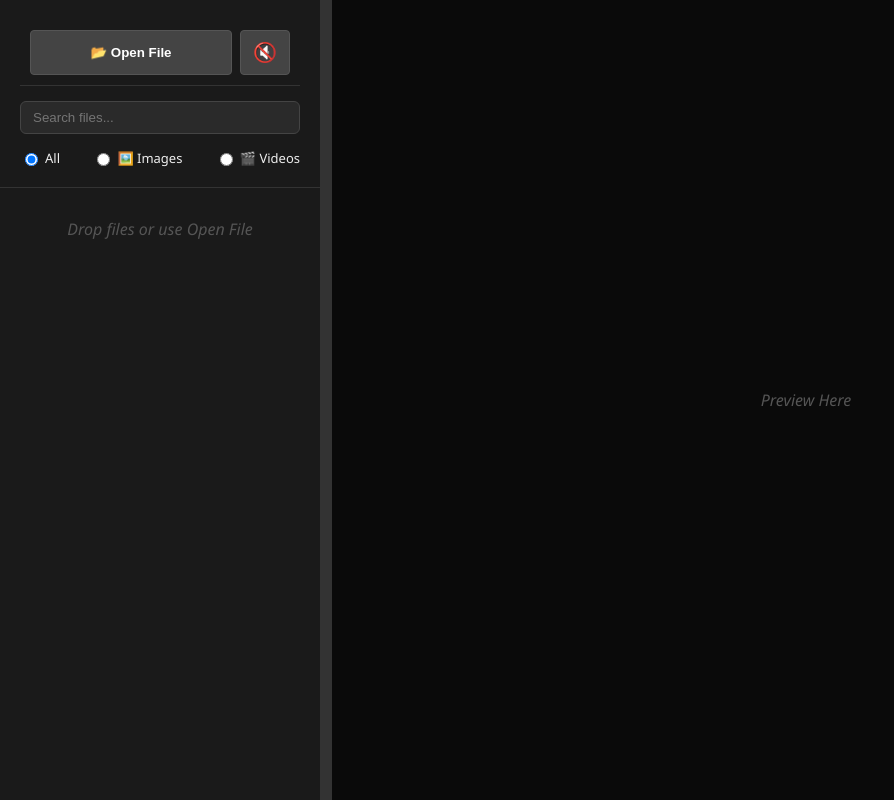
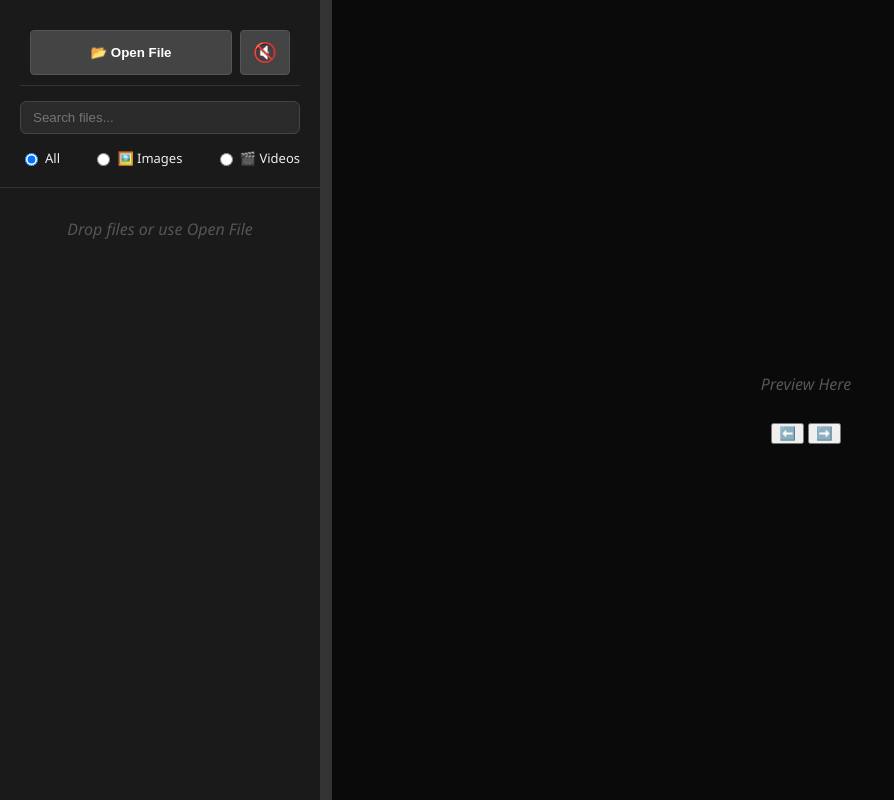
Before and after one commit to Wakatsuker/Images-and-Videos-Previewer, a plain HTML site: page index.html in a window 1280 px wide. Shown: the whole page, without its empty margins (0-894 px from the left). Drawn offline with nearby package versions, Linux system fonts and the light colour scheme.

Commit message:
Update index.html

```diff
--- a/index.html
+++ b/index.html
@@ -34,6 +34,11 @@
 <div id="preview" class="empty-msg">
     <p id="previewText">Preview Here</p>
     <p id="watermark"></p>
+
+    <div class="nav-controls">
+        <button id="prev-btn" class="nav-btn" title="Previous Item">⬅️</button>
+        <button id="next-btn" class="nav-btn" title="Next Item">➡️</button>
+    </div>
 </div>
 
 <script src="https://cdn.jsdelivr.net/npm/@zip.js/zip.js@2.7.53/dist/zip.min.js"></script>
```
